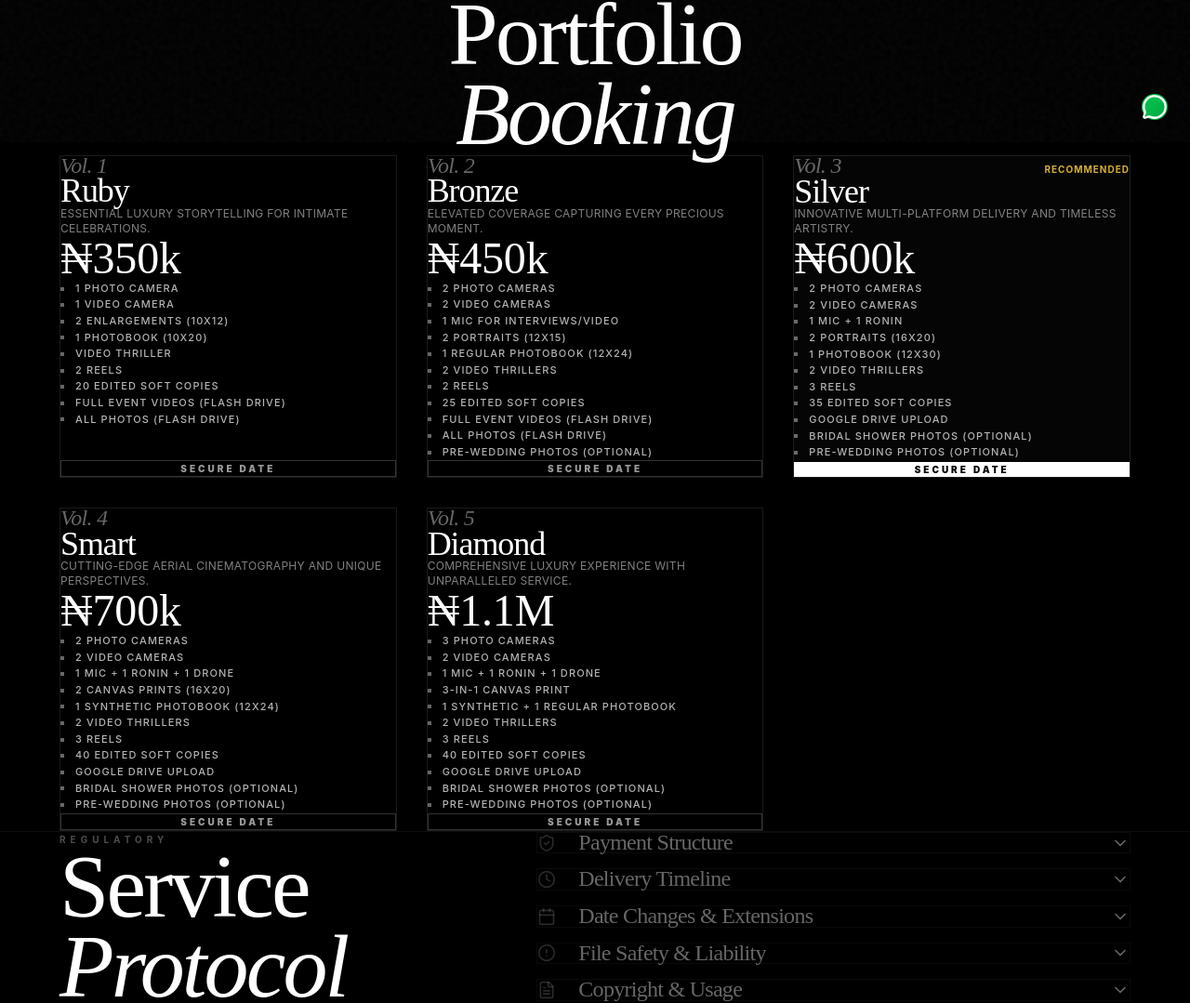
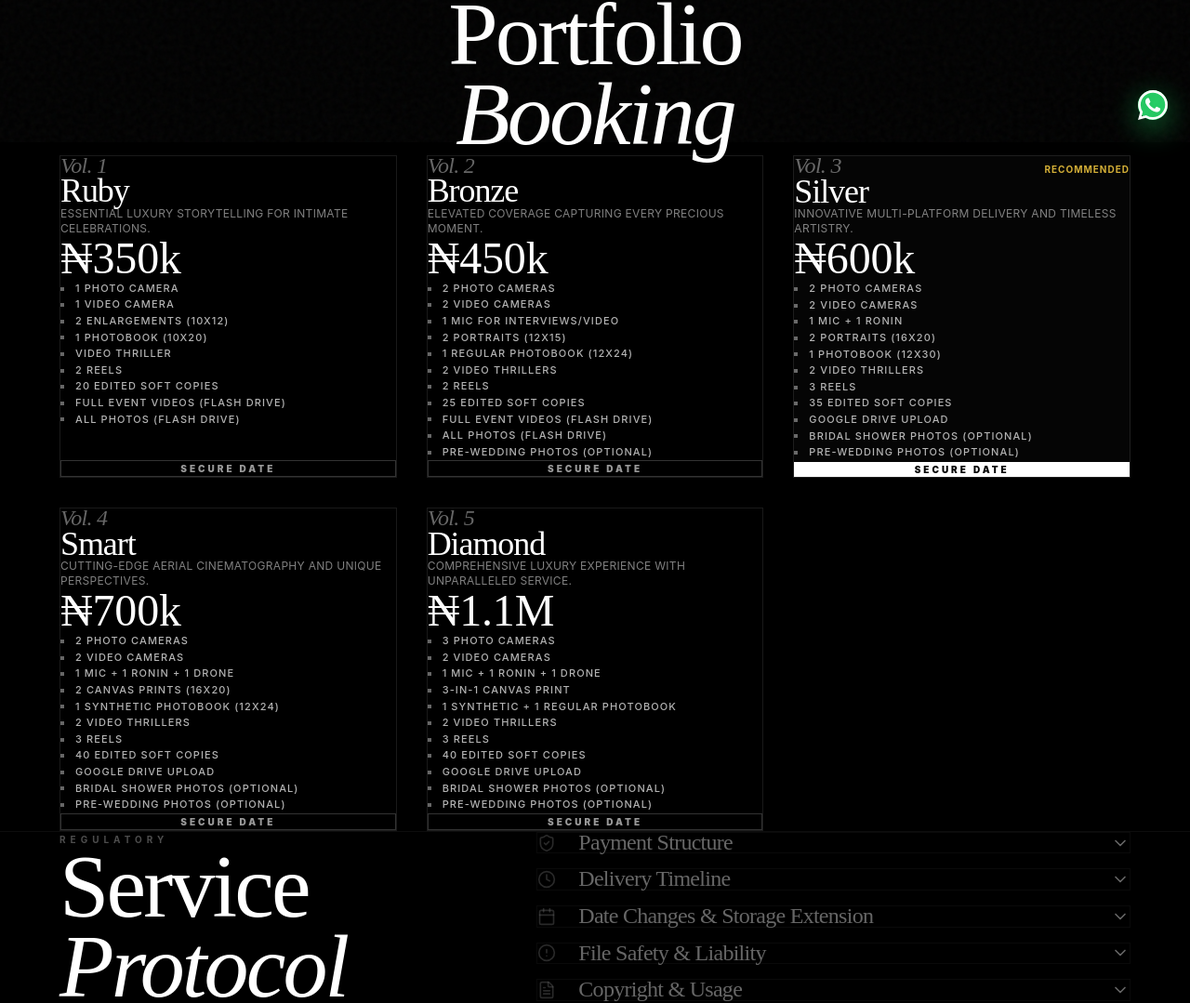
Before and after one commit to Mbakara1/excel_package, a React (Vite) app: page / in a window 1280 px wide. Shown: the part 647-1726 px from the top of the page at 93% size. Built offline with nearby package versions, Linux system fonts and the light colour scheme.

Commit message:
Fix terms clarity and enhance WhatsApp button with proper logo

```diff
--- a/src/components/Terms.jsx
+++ b/src/components/Terms.jsx
@@ -14,9 +14,9 @@
     content: "All deliveries will be made within 30 working days from completion of full payment and photobook picture selection. If job is not delivered after 90 working days, Excel Imagery shall pay ₦10,000 to the client for every month the job remains undelivered."
   },
   {
-    title: "Date Changes & Extensions",
+    title: "Date Changes & Storage Extension",
     icon: <Calendar className="w-5 h-5" />,
-    content: "Change of event date attracts an additional fee of ₦100,000. Clients must make full payment within 90 working days after their event. Extension requests after 90 days attract ₦1,000 daily storage fee. Clients must notify via SMS or social media to activate extension."
+    content: "Change of event date attracts an additional fee of ₦100,000. After delivery, files are stored for 90 working days at no extra cost. Storage extension beyond 90 days attracts ₦1,000 daily fee. Clients must notify via SMS or social media to activate extension."
   },
   {
     title: "File Safety & Liability",
--- a/src/components/WhatsAppButton.jsx
+++ b/src/components/WhatsAppButton.jsx
@@ -1,5 +1,4 @@
 import React from 'react';
-import { MessageCircle } from 'lucide-react';
 
 const WhatsAppButton = () => {
   const whatsappNumber = '2347018087954'; // Without the + sign
@@ -14,18 +13,28 @@
       aria-label="Chat with us on WhatsApp"
     >
       <div className="relative">
-        {/* Pulsing ring animation */}
-        <div className="absolute inset-0 bg-green-500 rounded-full animate-ping opacity-75"></div>
+        {/* Pulsing ring animation - more prominent */}
+        <div className="absolute inset-0 bg-[#25D366] rounded-full animate-ping opacity-75"></div>
+        <div className="absolute inset-0 bg-[#25D366] rounded-full animate-pulse opacity-50"></div>
 
-        {/* Main button */}
-        <div className="relative bg-gradient-to-br from-green-500 to-green-600 hover:from-green-600 hover:to-green-700 text-white rounded-full p-4 shadow-2xl transition-all duration-300 transform group-hover:scale-110">
-          <MessageCircle size={28} strokeWidth={2} />
+        {/* Main button - larger and more visible */}
+        <div className="relative bg-[#25D366] hover:bg-[#128C7E] text-white rounded-full p-5 shadow-[0_8px_32px_rgba(37,211,102,0.6)] transition-all duration-300 transform group-hover:scale-110 group-hover:shadow-[0_12px_48px_rgba(37,211,102,0.8)]">
+          {/* Official WhatsApp Logo SVG */}
+          <svg
+            viewBox="0 0 24 24"
+            width="32"
+            height="32"
+            fill="currentColor"
+            className="drop-shadow-lg"
+          >
+            <path d="M17.472 14.382c-.297-.149-1.758-.867-2.03-.967-.273-.099-.471-.148-.67.15-.197.297-.767.966-.94 1.164-.173.199-.347.223-.644.075-.297-.15-1.255-.463-2.39-1.475-.883-.788-1.48-1.761-1.653-2.059-.173-.297-.018-.458.13-.606.134-.133.298-.347.446-.52.149-.174.198-.298.298-.497.099-.198.05-.371-.025-.52-.075-.149-.669-1.612-.916-2.207-.242-.579-.487-.5-.669-.51-.173-.008-.371-.01-.57-.01-.198 0-.52.074-.792.372-.272.297-1.04 1.016-1.04 2.479 0 1.462 1.065 2.875 1.213 3.074.149.198 2.096 3.2 5.077 4.487.709.306 1.262.489 1.694.625.712.227 1.36.195 1.871.118.571-.085 1.758-.719 2.006-1.413.248-.694.248-1.289.173-1.413-.074-.124-.272-.198-.57-.347m-5.421 7.403h-.004a9.87 9.87 0 01-5.031-1.378l-.361-.214-3.741.982.998-3.648-.235-.374a9.86 9.86 0 01-1.51-5.26c.001-5.45 4.436-9.884 9.888-9.884 2.64 0 5.122 1.03 6.988 2.898a9.825 9.825 0 012.893 6.994c-.003 5.45-4.437 9.884-9.885 9.884m8.413-18.297A11.815 11.815 0 0012.05 0C5.495 0 .16 5.335.157 11.892c0 2.096.547 4.142 1.588 5.945L.057 24l6.305-1.654a11.882 11.882 0 005.683 1.448h.005c6.554 0 11.89-5.335 11.893-11.893a11.821 11.821 0 00-3.48-8.413Z"/>
+          </svg>
         </div>
 
-        {/* Tooltip */}
-        <div className="absolute right-full mr-3 top-1/2 -translate-y-1/2 bg-gray-900 text-white px-4 py-2 rounded-lg text-sm font-medium whitespace-nowrap opacity-0 group-hover:opacity-100 transition-opacity duration-300 pointer-events-none shadow-xl">
+        {/* Tooltip - more prominent */}
+        <div className="absolute right-full mr-4 top-1/2 -translate-y-1/2 bg-[#128C7E] text-white px-5 py-3 rounded-lg text-sm font-semibold whitespace-nowrap opacity-0 group-hover:opacity-100 transition-opacity duration-300 pointer-events-none shadow-2xl">
           Chat with us on WhatsApp
-          <div className="absolute right-0 top-1/2 -translate-y-1/2 translate-x-full w-0 h-0 border-t-8 border-t-transparent border-b-8 border-b-transparent border-l-8 border-l-gray-900"></div>
+          <div className="absolute right-0 top-1/2 -translate-y-1/2 translate-x-full w-0 h-0 border-t-[10px] border-t-transparent border-b-[10px] border-b-transparent border-l-[10px] border-l-[#128C7E]"></div>
         </div>
       </div>
     </a>
```
